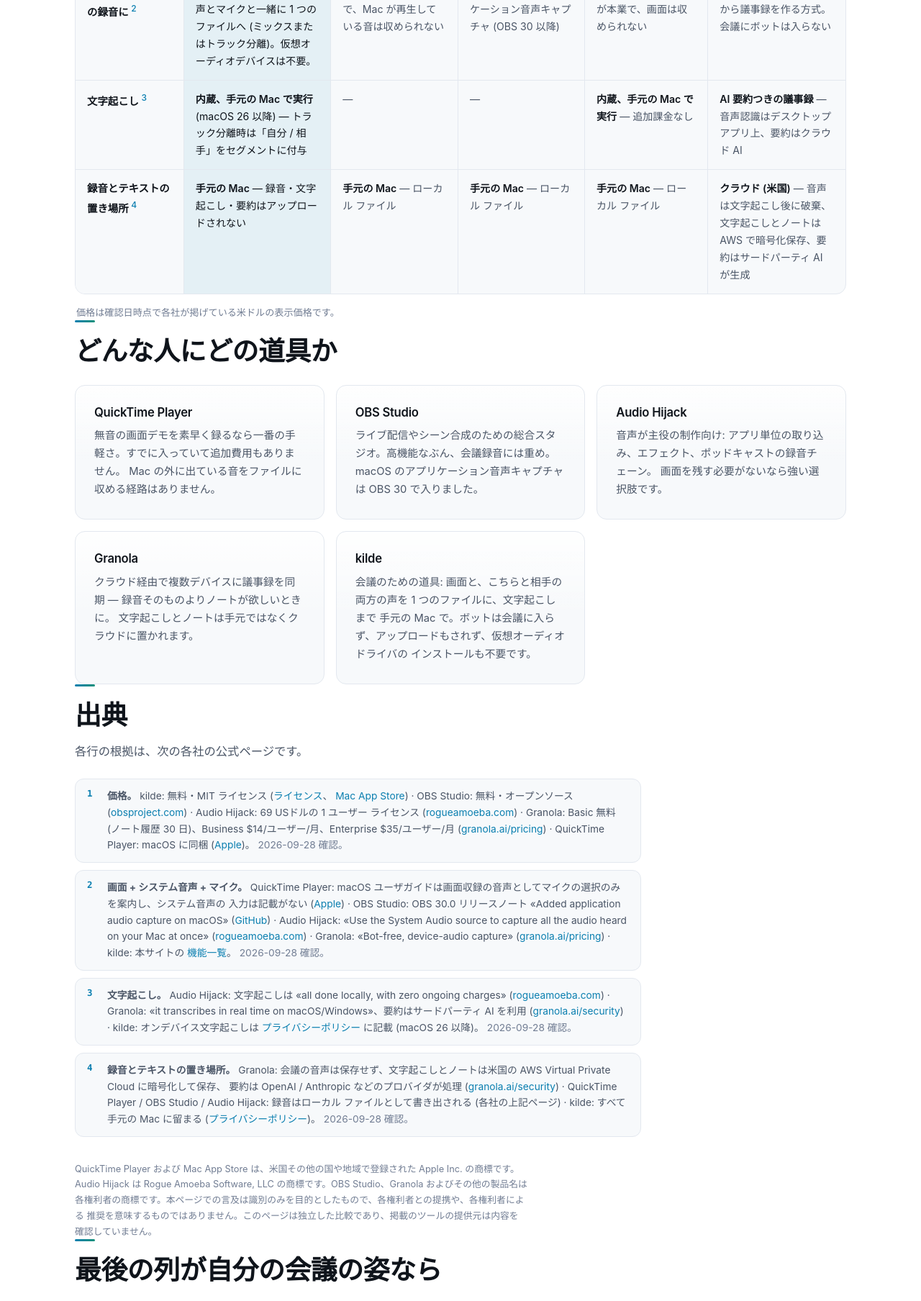
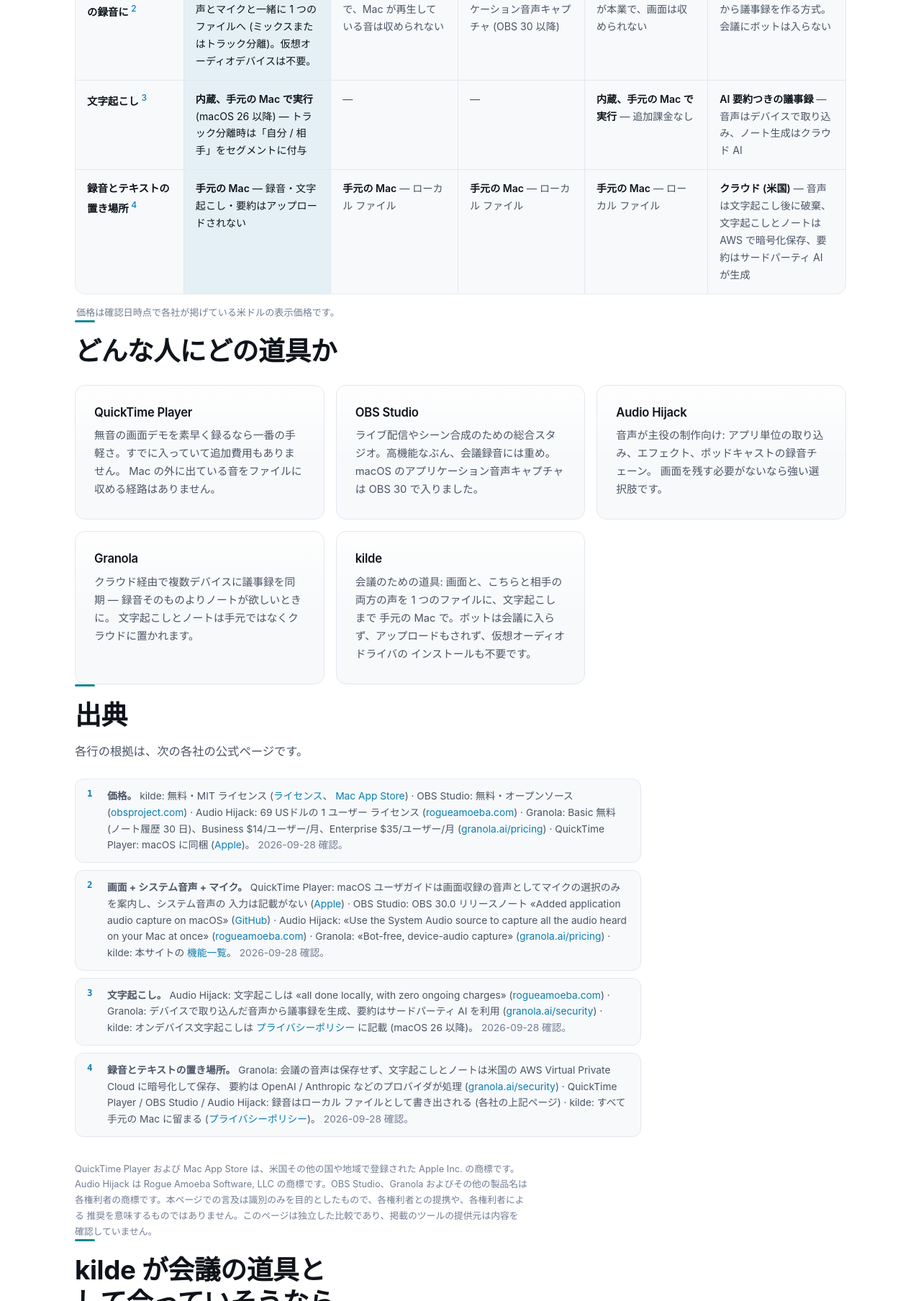
Before and after one commit to kilde-team/kilde-site, a website: page public/ja/compare/index.html in a window 1280 px wide. Shown: the part 838-2646 px from the top of the page at 72% size. Drawn offline with Linux system fonts and the light colour scheme.

Commit message:
Deduplicate review fixes: avoid stating where Granola's transcription runs, name kilde in the CTA heading
- Granola's own pages disagree on where speech-to-text runs (the
  security page implies on-device, its buyer's guide implies provider
  processing), so neither table row nor source now claims a location:
  audio is captured on the device and notes are generated with cloud AI
- The installation heading pointed at 'that last column', but kilde is
  the first product column — name kilde instead
- Review: CodeRabbit on PR #7, both findings fixed

```diff
--- a/public/ja/compare/index.html
+++ b/public/ja/compare/index.html
@@ -95,7 +95,7 @@
             <td>—</td>
             <td>—</td>
             <td><b>内蔵、手元の Mac で実行</b> — 追加課金なし</td>
-            <td><b>AI 要約つきの議事録</b> — 音声認識はデスクトップ アプリ上、要約はクラウド AI</td>
+            <td><b>AI 要約つきの議事録</b> — 音声はデバイスで取り込み、ノート生成はクラウド AI</td>
           </tr>
           <tr>
             <th scope="row">録音とテキストの置き場所 <sup><a href="#src-data">4</a></sup></th>
@@ -174,7 +174,7 @@
         <b>文字起こし。</b>
         Audio Hijack: 文字起こしは «all done locally, with zero ongoing charges»
         (<a href="https://rogueamoeba.com/audiohijack/" rel="noopener">rogueamoeba.com</a>) ·
-        Granola: «it transcribes in real time on macOS/Windows»、要約はサードパーティ AI を利用
+        Granola: デバイスで取り込んだ音声から議事録を生成、要約はサードパーティ AI を利用
         (<a href="https://www.granola.ai/security" rel="noopener">granola.ai/security</a>) ·
         kilde: オンデバイス文字起こしは <a href="/ja/privacy/">プライバシーポリシー</a> に記載
         (macOS 26 以降)。
@@ -201,7 +201,7 @@
     </p>
 
     <div class="section-head">
-      <h2>最後の列が自分の会議の姿なら</h2>
+      <h2>kilde が会議の道具として合っていそうなら</h2>
     </div>
     <div class="cta-row">
       <a class="store-badge" href="https://apps.apple.com/app/id6812783176" rel="noopener">
```
Also changed, not shown: public/compare/index.html (+4 -4 lines).
